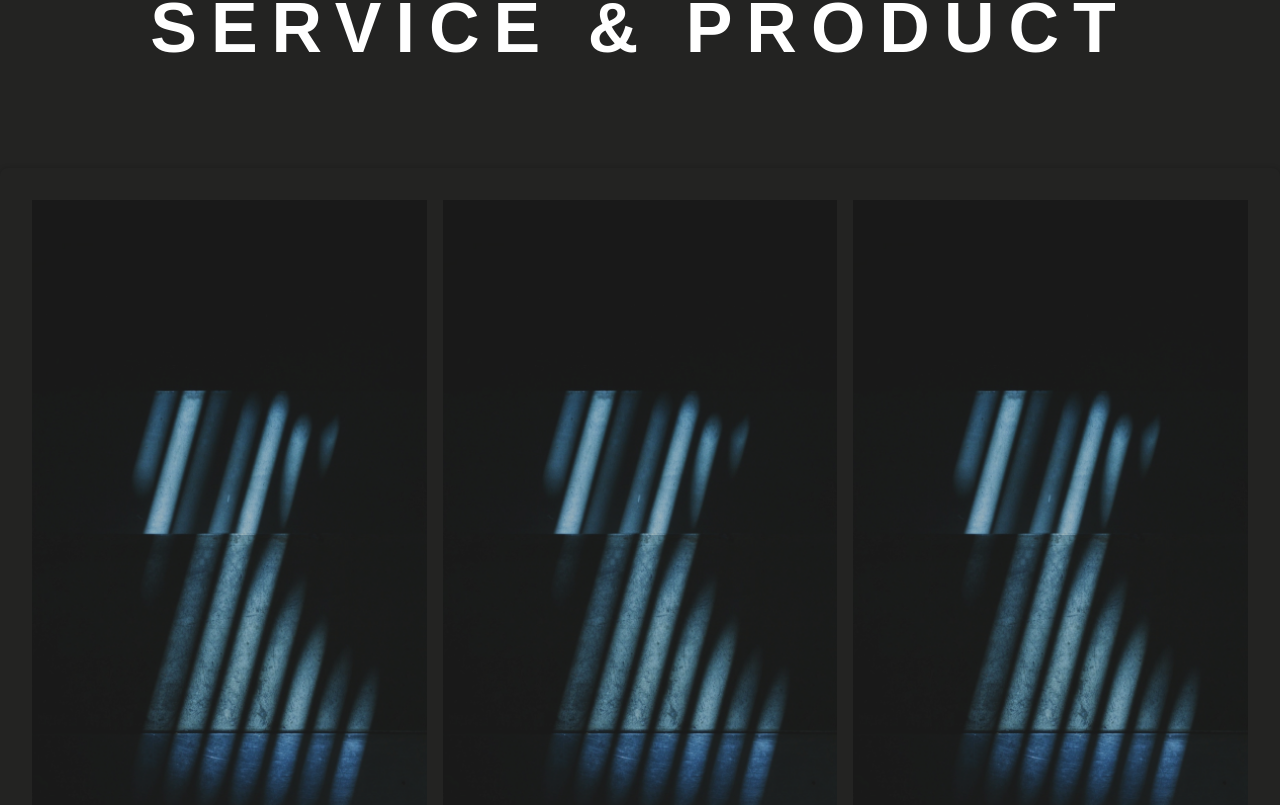
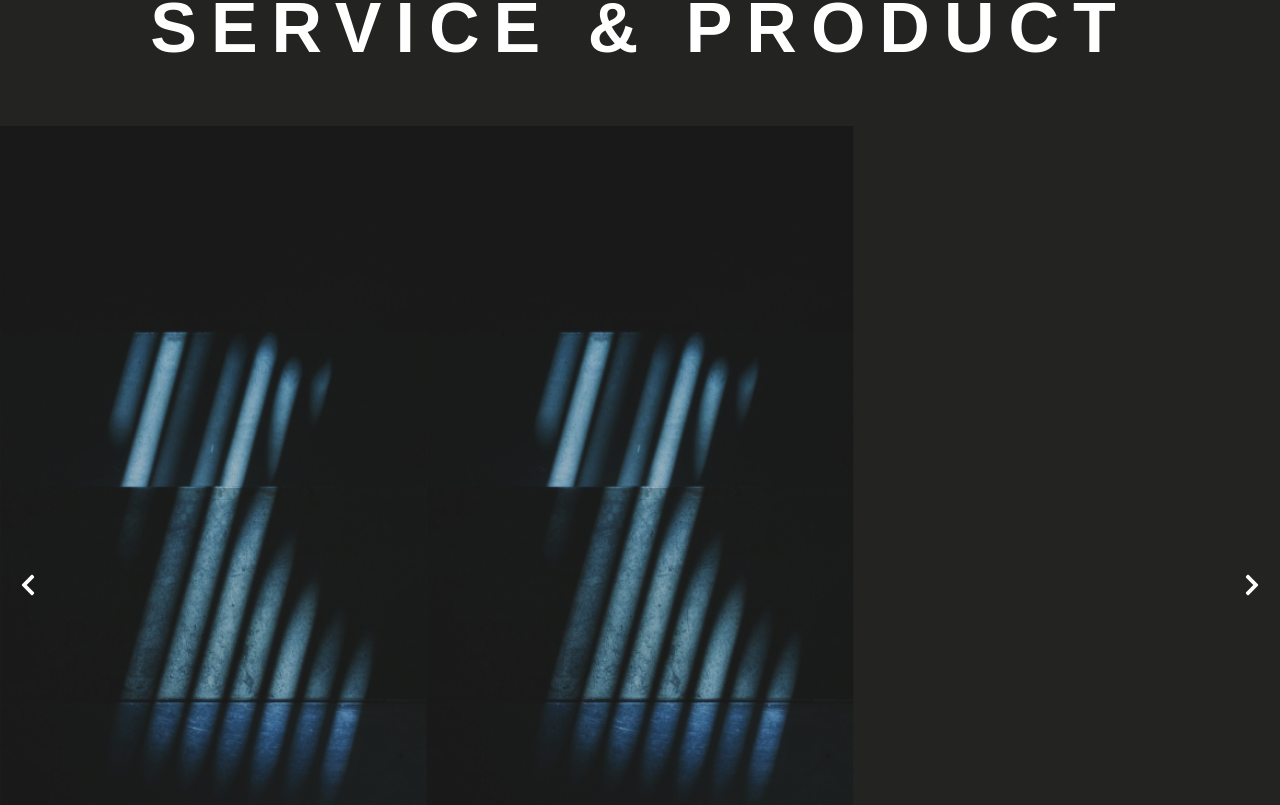
Before and after one commit to mitsu0428/excel-inc, a Next.js app: page / in a window 1280 px wide. Shown: the part 2555-3360 px from the top of the page. Built offline with nearby package versions, Linux system fonts and the light colour scheme; a web font is replaced by a local one.

Commit message:
feat: react slide show

```diff
--- a/package.json
+++ b/package.json
@@ -12,6 +12,7 @@
     "next": "14.0.4",
     "react": "^18",
     "react-dom": "^18",
+    "react-icons": "^5.0.1",
     "react-responsive": "^9.0.2",
     "styled-components": "^6.1.8"
   },
--- a/src/app/components/ui/Slider.tsx
+++ b/src/app/components/ui/Slider.tsx
@@ -1,8 +1,10 @@
-import React from "react";
-import Image from "next/image";
+import React, { useState, useEffect } from "react";
 import styled from "styled-components";
+import { FaChevronLeft, FaChevronRight } from "react-icons/fa";
 
-export const Component = () => {
+export const Component: React.FC = () => {
+  const [currentSlide, setCurrentSlide] = useState(0);
+
   const images = [
     {
       src: "/2枚目の画像SP.png",
@@ -24,53 +26,72 @@ export const Component = () => {
     },
   ];
 
+  const goToNextSlide = React.useCallback(() => {
+    setCurrentSlide((prevSlide) =>
+      prevSlide === images.length - 1 ? 0 : prevSlide + 1
+    );
+  }, [images.length]);
+
+  const goToPrevSlide = () => {
+    setCurrentSlide((prevSlide) =>
+      prevSlide === 0 ? images.length - 1 : prevSlide - 1
+    );
+  };
+
+  useEffect(() => {
+    const interval = setInterval(goToNextSlide, 5000); // 5秒ごとに次のスライドに切り替える
+    return () => clearInterval(interval);
+  }, [currentSlide, goToNextSlide]);
+
   return (
-    <Wrap>
-      <SeparateViewer>
-        {images.map((image, index) => (
-          <Item key={index}>
-            <ImageParent>
-              <Image
-                src={image.src}
-                alt={image.alt}
-                width={image.width}
-                height={image.height}
-              />
-            </ImageParent>
-          </Item>
-        ))}
-      </SeparateViewer>
-    </Wrap>
+    <SlideshowContainer>
+      {images.map((image, index) => (
+        <Slide
+          key={index}
+          src={image.src}
+          alt={image.alt}
+          style={{ transform: `translateX(-${currentSlide * 100}%)` }}
+        />
+      ))}
+      <LeftArrow onClick={goToPrevSlide}>
+        <FaChevronLeft />
+      </LeftArrow>
+      <RightArrow onClick={goToNextSlide}>
+        <FaChevronRight />
+      </RightArrow>
+    </SlideshowContainer>
   );
 };
 
-const Wrap = styled.div`
-  width: 100%;
-  margin-top: 100px;
-  line-height: 2;
-  letter-spacing: 0.1em;
-  padding: 32px;
-  box-shadow: 0 0 5px 0 rgba(0, 0, 0, 0.2);
-  border-radius: 8px;
+const SlideshowContainer = styled.div`
+  display: flex;
+  justify-content: space-between;
+  position: relative;
+  overflow: hidden;
 `;
 
-const SeparateViewer = styled.div`
-  column-count: 3;
-  height: auto !important;
-  break-inside: avoid;
+const Slide = styled.img`
+  width: 100%;
+  transition: transform 0.5s ease;
 `;
 
-const Item = styled.div`
-  width: 100%;
-  height: auto !important;
-  break-inside: avoid;
+const ArrowButton = styled.button`
+  position: absolute;
+  top: 50%;
+  transform: translateY(-50%);
+  background: none;
+  border: none;
+  cursor: pointer;
+  font-size: 24px;
+  z-index: 2;
 `;
 
-const ImageParent = styled.div`
-  width: 100%;
-  height: auto;
-  img {
-    width: 100%;
-    height: 100%;
-  }
+const LeftArrow = styled(ArrowButton)`
+  left: 10px;
+  color: #fff;
 `;
+
+const RightArrow = styled(ArrowButton)`
+  right: 10px;
+  color: #fff;
+`;
```
Also changed, not shown: 1 other file (tests, documents, lock files or other folders).
